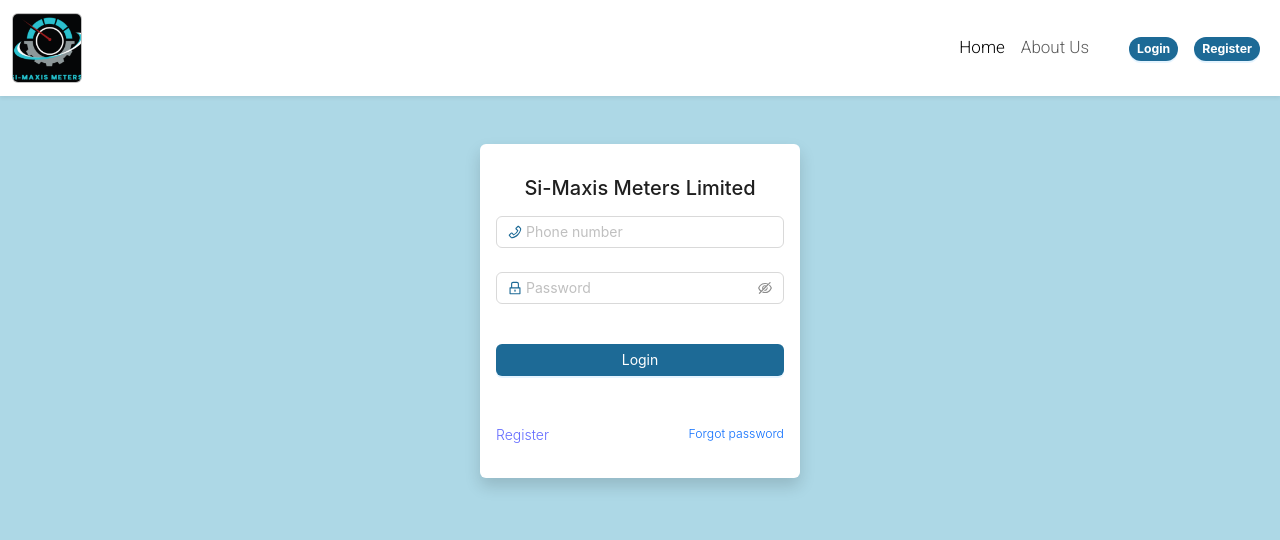
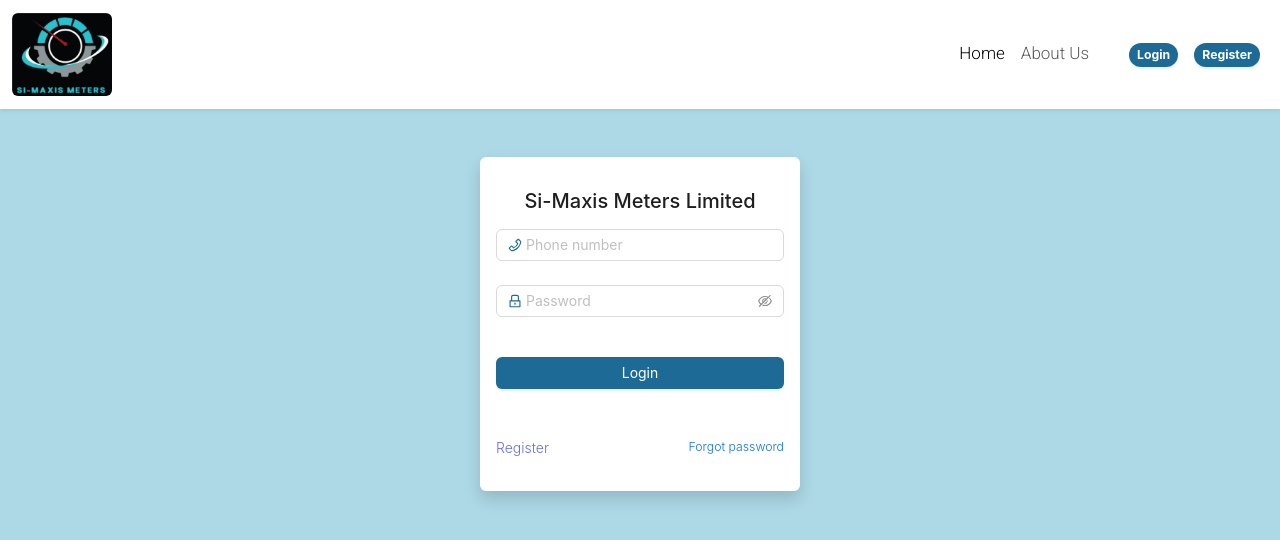
Before and after one commit to ndutagrace25/simaxis, a React (Vite) app: page /login in a window 1280 px wide. Shown: the top 540 px of the page. Built offline with nearby package versions, Linux system fonts and the light colour scheme.

Commit message:
added a logo

```diff
--- a/src/common/NavBar.tsx
+++ b/src/common/NavBar.tsx
@@ -1,7 +1,8 @@
 import { ReactNode } from "react";
 import { Link } from "react-router-dom";
 import logo from "../assets/logo.png";
-import { Avatar } from "antd";
+// import { Avatar } from "antd";
+import { isMobile } from "react-device-detect";
 
 interface Props {
   children: ReactNode;
@@ -13,11 +14,7 @@
       <nav className="navbar navbar-expand-lg bg-white shadow-sm">
         <div className="container-fluid ">
           <Link className="navbar-brand" to="/">
-            <Avatar
-              shape="square"
-              size={70}
-              icon={<img src={logo} className="m-2" />}
-            />
+            <img src={logo} className="rounded" width={!isMobile ? 100 : 80} />
           </Link>
           <button
             className="navbar-toggler"
```
